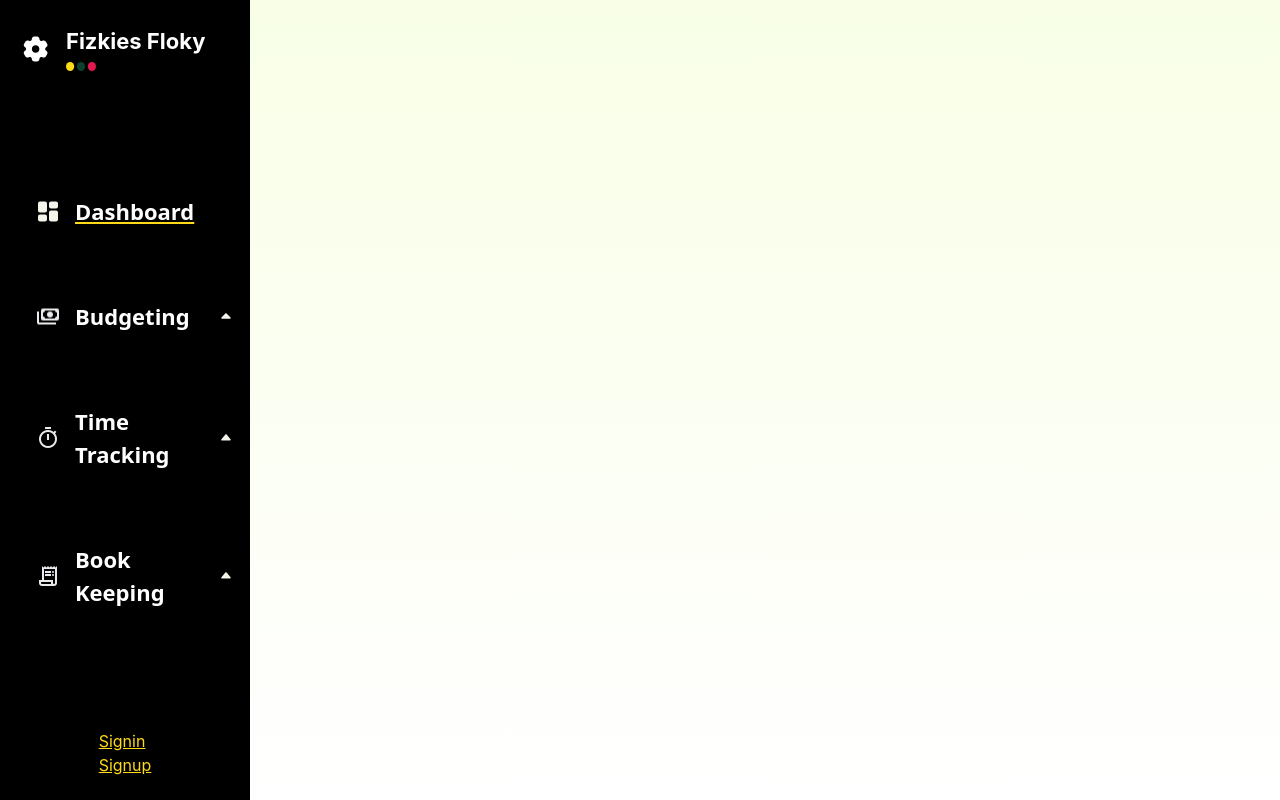
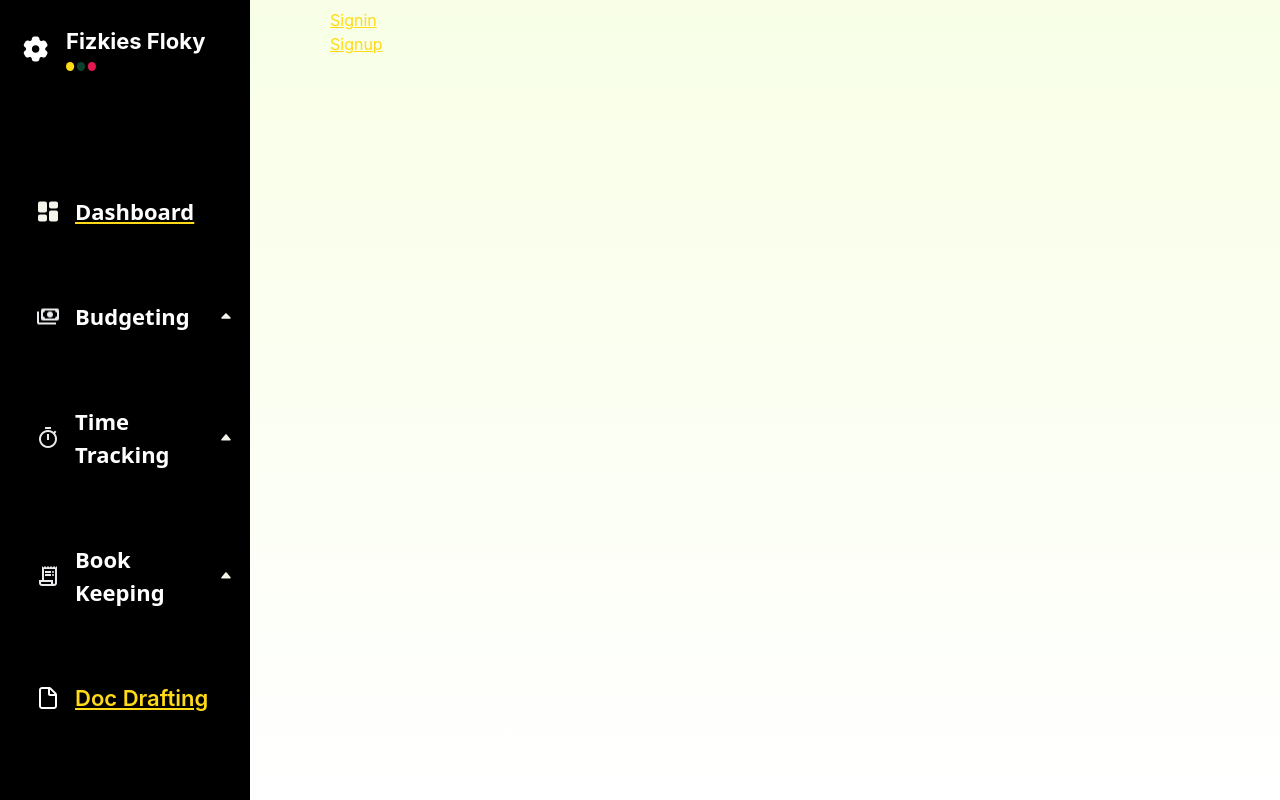
Before and after one commit to xenoninnovations/Expenser, a React (Create React App) app: page / in a window 1280 px wide. Both pictures are taken after a click on the picture 35 px from the left and 43 px from the top of the page. Built offline with nearby package versions, Linux system fonts and the light colour scheme; no server answers.

Commit message:
added doc-drafting page to navbar & linked it to the page

```diff
--- a/src/App.js
+++ b/src/App.js
@@ -6,11 +6,12 @@ import Signup from "./pages/auth/Signup";
 import Moreinfo from "./pages/auth/Moreinfo";
 import Forgotpassword from "./pages/auth/Forgotpassword";
 import Timetracker from "./pages/time-tracking/Timetracking";
-import Clientmanagement from './pages/book-keeping/Clientmanagement';
-import AddClientForm from './pages/book-keeping/Addclientform';
-import ClientInfo from './pages/book-keeping/ClientInfo';
+import Clientmanagement from "./pages/book-keeping/Clientmanagement";
+import AddClientForm from "./pages/book-keeping/Addclientform";
+import ClientInfo from "./pages/book-keeping/ClientInfo";
 import ExpenseTracker from "./pages/expensetracker/ExpenseTracker";
 import RevenueTracker from "./pages/revenuetracker/RevenueTracker";
+import DocDrafting from "./pages/doc-drafting/DocDrafting";
 
 function App() {
   return (
@@ -23,10 +24,11 @@ function App() {
         <Route path="/forgotpassword" element={<Forgotpassword />} />
         <Route path="/client/:id" element={<ClientInfo />} />
         <Route path="/expensetracker" element={<ExpenseTracker />} />
-        <Route path="/timetracker" element={ <Timetracker /> } />
-        <Route path="/clientmanagement" element={ <Clientmanagement /> } />
-        <Route path="/addclientform" element={ <AddClientForm /> } />
+        <Route path="/timetracker" element={<Timetracker />} />
+        <Route path="/clientmanagement" element={<Clientmanagement />} />
+        <Route path="/addclientform" element={<AddClientForm />} />
         <Route path="/revenuetracker" element={<RevenueTracker />} />
+        <Route path="/doc-drafting" element={<DocDrafting />} />
       </Routes>
     </BrowserRouter>
   );
--- a/src/components/NavBar/NavBar.js
+++ b/src/components/NavBar/NavBar.js
@@ -8,6 +8,7 @@ import budgetingIcon from "../../images/budgeting.svg";
 import timeIcon from "../../images/time.svg";
 import bookIcon from "../../images/bookkeeping.svg";
 import collapseIcon from "../../images/collapse.svg";
+import docIcon from "../../images/docIcon.svg";
 import GlobalButton from "../GlobalButton/GlobalButton";
 import { FaRegUser, FaUser } from "react-icons/fa";
 
@@ -99,7 +100,6 @@ export default function NavBar() {
               </li>
               <li className="mini-item">
                 <a href="/revenuetracker">Revenue Tracker</a>
-
               </li>
               <li className="mini-item">Savings</li>
               <li className="mini-item">Transactions</li>
@@ -173,11 +173,20 @@ export default function NavBar() {
             </ul>
           )}
         </section>
+
+        {/** Document Drafting */}
+        <section className="list-group">
+          <section className="main-nav">
+            <section className="icon-item">
+              <img src={docIcon} alt="document icon" className="list-icon" />
+              <li className="list-item"><a href="/doc-drafting">Doc Drafting</a></li>
+            </section>
+          </section>
+        </section>
       </ul>
-
       <div>
         <section id="auth">
-          <a href="/signin">Signin</a> <br/>
+          <a href="/signin">Signin</a> <br />
           <a href="/signup">Signup</a>
         </section>
       </div>
--- /dev/null
+++ b/src/pages/doc-drafting/DocDrafting.js
@@ -0,0 +1,9 @@
+import React from "react";
+
+function DocDrafting() {
+  return (
+    <div>Hi</div>
+  );
+}
+
+export default DocDrafting;
```
Also changed, not shown: src/images/docIcon.svg (added). Lines whose indentation alone changed are shown as unchanged.
